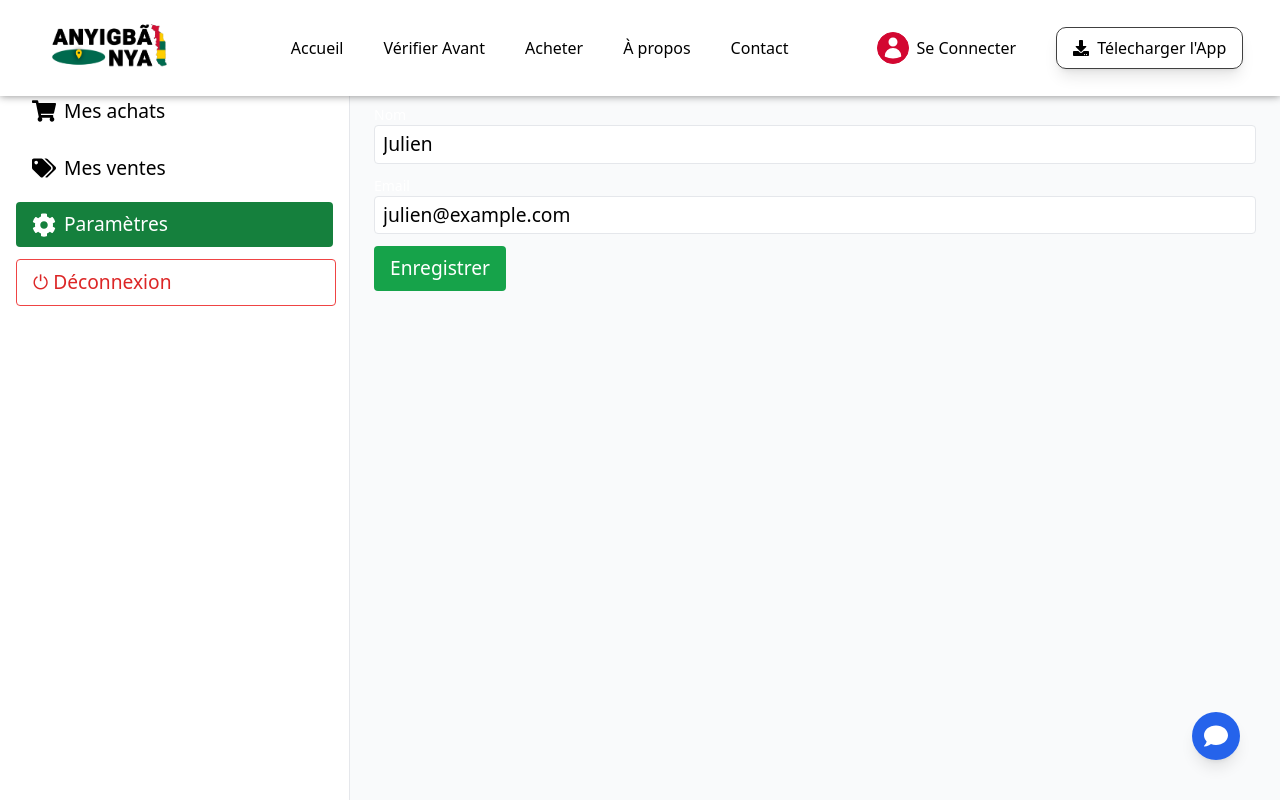
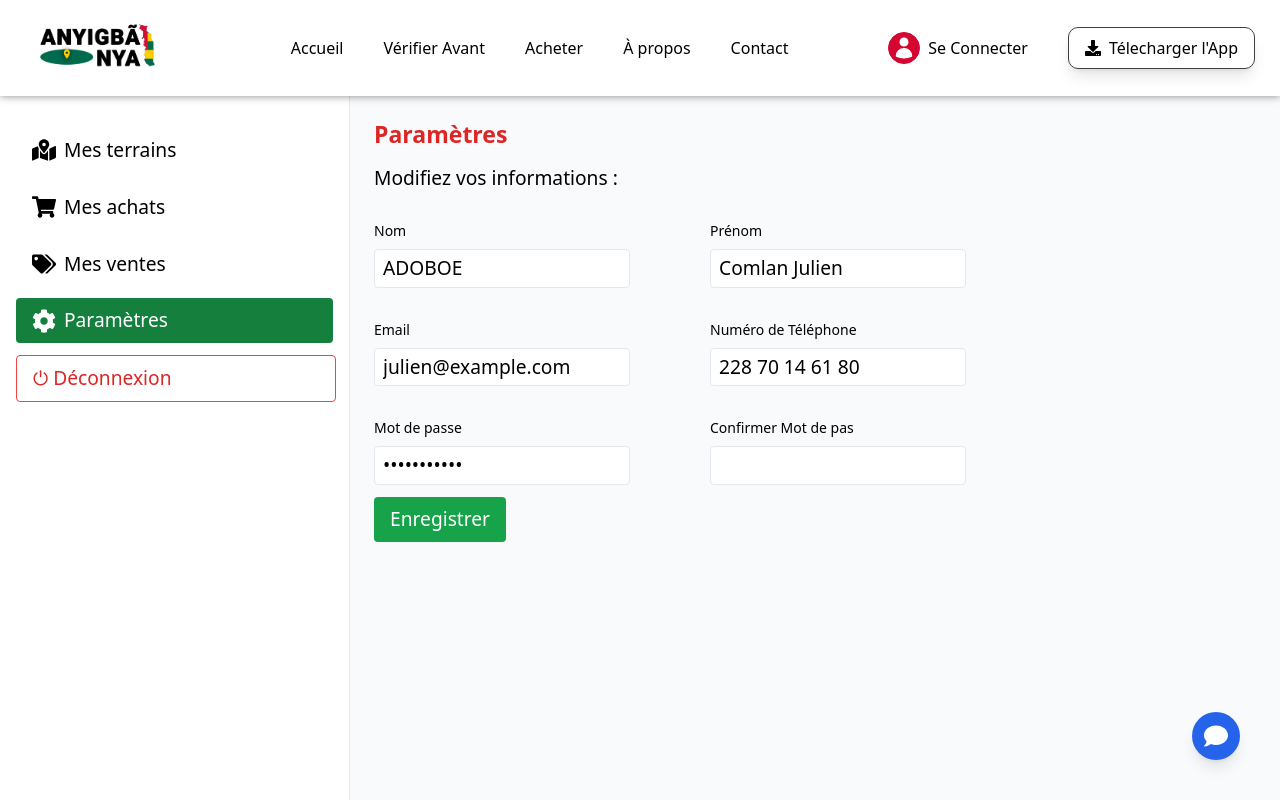
Before and after one commit to hustlerscorporation1/Beta.agnigan-gna, a React (Create React App) app: page /Profil in a window 1280 px wide. Both pictures are taken after a click on the button "Paramètres". Built offline with nearby package versions, Linux system fonts and the light colour scheme.

Commit message:
Mise en Jour 26 08 2025

```diff
--- a/src/Styles/Contact.css
+++ b/src/Styles/Contact.css
@@ -98,8 +98,14 @@
   transform: scale(1.05);
   transition: all 0.9s ease-in-out;
   background: #43a55d;
+  color: #fff;
+  border-radius: 15px 15px 15px 15px !important;
+}
+
+.contetaint-bureau:hover .titile-bureau {
+  transition: all 0.9s ease-in-out;
   color: #fff !important;
-  border-radius: 15px 15px 15px 15px !important;
+  transform: scale(1.05);
 }
 
 .logopartenaire {
--- a/src/Styles/Navbar.css
+++ b/src/Styles/Navbar.css
@@ -1,12 +1,13 @@
 .navbar {
   position: fixed !important;
-  justify-content: center !important;
+  justify-content: space-between !important;
   gap: 5rem;
   color: #000000 !important;
   background-color: rgb(255, 255, 255) !important;
   box-shadow: 0 0 0.5rem rgba(0, 0, 0, 0.47) !important;
   height: 6rem;
   width: 100%;
+  padding: 25px !important;
   z-index: 100000000 !important;
 }
 .linknav {
--- a/src/pages/Accueil.jsx
+++ b/src/pages/Accueil.jsx
@@ -149,7 +149,7 @@ function Accueil() {
   }, []);
 
   return (
-    <div className="">
+    <div className=" w-full">
       {/* Hero section */}
       <AnimationImage />
       <div
@@ -236,7 +236,7 @@ function Accueil() {
         </div>
       </div>
 
-      <div className="font-sans">
+      <div className="w-full font-sans">
         {/* Section 1: Header */}
         <section className="text-center py-12 bg-gray-50 section-veddete ">
           <div className="valeur">
--- a/src/pages/Apropos.jsx
+++ b/src/pages/Apropos.jsx
@@ -1,4 +1,3 @@
-import React from "react";
 import {
   FaHome,
   FaMapMarkedAlt,
@@ -19,6 +18,9 @@ import heroImage from "../images/hero-image.jpg";
 import { color } from "framer-motion";
 import Client1 from "../images/Client 1.jpg";
 import Client2 from "../images/Client 2.jpg";
+import React, { useState, useEffect, useRef } from "react";
+
+import terrain from "../videos/Terrain du Sud __ Publicité TV (1).mp4";
 
 const agents = [
   {
@@ -40,6 +42,28 @@ const agents = [
 ];
 
 function Apropos() {
+  const videoRef = useRef(null);
+  const [isPlaying, setIsPlaying] = useState(false);
+
+  const handleTogglePlay = async () => {
+    const v = videoRef.current;
+    if (!v) return;
+
+    // Si la vidéo est en pause → lecture avec son activé
+    if (v.paused) {
+      try {
+        v.muted = false; // réactiver le son
+        await v.play();
+        setIsPlaying(true);
+      } catch (err) {
+        console.error("Erreur lecture vidéo :", err);
+      }
+    } else {
+      v.pause();
+      setIsPlaying(false);
+    }
+  };
+
   return (
     <div className="">
       {/* Section vidéo premium */}
@@ -47,34 +71,38 @@ function Apropos() {
         className="video-section rounded-2xl overflow-hidden shadow-xl mb-12 border border-blue-200 bg-white"
         style={{
           width: "100%",
-          background: `url(${heroImage}) no-repeat center center`,
+          backgroundVideo: `url(${heroImage}) no-repeat center center`,
           backgroundSize: "cover",
         }}
       >
         <div
-          className=" relative w-full h-80 md:h-[400px]"
+          className="relative w-full h-80 md:h-[400px]"
           style={{
-            marginTop: "0px",
+            marginTop: "6rem",
             height: "500px",
             background: "#f6f9fc1c",
           }}
         >
           <video
-            className="absolute inset-0 w-full h-full object-cover"
-            autoPlay
-            muted
+            ref={videoRef}
+            className="absolute inset-0 w-full h-full object-cover cursor-pointer"
             loop
             playsInline
+            preload="metadata"
+            onClick={handleTogglePlay} // clique sur la vidéo aussi
           >
-            <source src="/video-plan.mp4" type="video/mp4" />
+            <source src={terrain} type="video/mp4" />
           </video>
-          <div className="absolute inset-0 bg-gradient-to-br from-transparent to-black/70"></div>
+
+          <div className="absolute inset-0 bg-gradient-to-br from-transparent to-black/70  pointer-events-none"></div>
+
+          {/* Titre + bouton → cachés quand la vidéo joue */}
+          {!isPlaying && (
+            <>
               <div className="absolute top-8 left-8 z-10">
                 <h2
                   className="text-4xl font-extrabold text-white drop-shadow mb-2"
-              style={{
-                color: "#ffe500",
-              }}
+                  style={{ color: "#ffe500" }}
                 >
                   Qui Somme Nous
                 </h2>
@@ -82,16 +110,21 @@ function Apropos() {
                   Regarder la vidéo
                 </p>
               </div>
+
+              {/* Bouton Play */}
               <button
-            className="absolute top-1/2 left-1/2 transform -translate-x-1/2 -translate-y-1/2 bg-blue-600 hover:bg-blue-700 text-white p-6 rounded-full shadow-2xl transition duration-300 z-10 border-4 border-white"
-            style={{
-              backgroundColor: "#43a55d",
-            }}
+                type="button"
+                onClick={handleTogglePlay}
+                className="absolute top-1/2 left-1/2 -translate-x-1/2 -translate-y-1/2 bg-green-600 hover:bg-green-700 text-white p-6 rounded-full shadow-2xl transition duration-300 z-10 border-4 border-white pointer-events-auto"
+                aria-label="Lire la vidéo"
               >
                 <svg width="40" height="40" fill="white" viewBox="0 0 24 24">
                   <path d="M8 5v14l11-7z" />
                 </svg>
               </button>
+            </>
+          )}
+
           <div className="absolute bottom-8 left-8 z-10 max-w-lg">
             <p className="text-white text-base md:text-lg drop-shadow">
               Lorem ipsum dolor sit amet consectetur. Morbi quis habitant donec
@@ -169,6 +202,7 @@ function Apropos() {
             className="text-3xl font-extrabold mb-2"
             style={{
               color: "#d30731",
+              fontSize: "2.4rem",
             }}
           >
             Nos agents professionnels
--- a/src/pages/Connexion.jsx
+++ b/src/pages/Connexion.jsx
@@ -130,7 +130,7 @@ function App() {
               flexDirection: "column",
               justifyContent: "left",
               alignItems: "left",
-              marginTop: "4rem",
+              marginTop: "8rem",
               background: "#F7FAFC",
               borderRadius: "1rem",
               color: "#000",
@@ -158,7 +158,7 @@ function App() {
               backgroundColor: "#FFF",
               borderRadius: "0.5rem",
               zIndex: "1000",
-              marginTop: "18.5rem",
+              marginTop: "22.5rem",
               marginLeft: "21.1rem",
               padding: "0.5rem",
             }}
@@ -211,10 +211,10 @@ function App() {
               marginBottom: "1rem",
             }}
           >
-            Lorem ipsum dolor, sit amet consectetur adipisicing elit. Quis odit
-            illo doloremque voluptates commodi, animi atque. Veritatis, beatae
-            fugiat illum obcaecati nihil nemo optio a dignissimos eos et non
-            doloremque.
+            La plateforme de confiance ou tu peux retrouver tous les
+            informations sur les terre togolaise et pour l'achat et la vente de
+            terrains au Togo. Nous vous garantissons des transactions 100%
+            sécurisées et des documents certifiés pour une paix d'esprit totale.
           </p>
         </div>
       </div>
--- a/src/pages/Contact.jsx
+++ b/src/pages/Contact.jsx
@@ -130,7 +130,7 @@ function Contact() {
               <FaPhone /> (+228) 90 05 58 75
             </li>
             <li className="flex items-center gap-2">
-              <FaEnvelope /> hustler@corporation.tg
+              <FaEnvelope /> hustlerscorporation1@gmail.com
             </li>
           </ul>
 
@@ -142,10 +142,10 @@ function Contact() {
               type="text"
               placeholder="Trouver une région"
             >
-              <option value="volvo">Volvo</option>
-              <option value="saab">Saab</option>
-              <option value="opel">Opel</option>
-              <option value="audi">Audi</option>
+              <option value="volvo">Maritime </option>
+              <option value="saab">Plateaux</option>
+              <option value="opel">Centrale</option>
+              <option value="audi">Kara</option>
             </select>
 
             {/* <input className="border px-3 py-2 rounded" type="text" placeholder="Trouver une région" /> */}
@@ -208,7 +208,9 @@ function Contact() {
           <div className="shadow contetaint-bureau rounded overflow-hidden">
             <img src={MonImagebureau1} alt="Lomé" />
             <div className="p-4">
-              <h3 className="font-semibold text-lg">Lomé Agoè</h3>
+              <h3 className="titile-bureau font-semibold text-red-600 text-lg">
+                Lomé Agoè
+              </h3>
               <p>555555, Agoè A. A, Togo</p>
               <p>Tél : +228 92-27-86-09</p>
               <p>Email : smartcity@corporation</p>
@@ -218,7 +220,9 @@ function Contact() {
           <div className="shadow contetaint-bureau rounded overflow-hidden">
             <img src={MonImagebureau2} alt="Kara" />
             <div className="p-4">
-              <h3 className="font-semibold text-lg">Kara</h3>
+              <h3 className="titile-bureau font-semibold text-red-600  text-lg">
+                Kara
+              </h3>
               <p>Ville de Kara, MD 66565</p>
               <p>Tél : +228 92-27-86-09</p>
               <p>Email : smartcity@corporation</p>
@@ -228,7 +232,9 @@ function Contact() {
           <div className="shadow contetaint-bureau rounded overflow-hidden">
             <img src={MonImagebureau3} alt="Vogan" />
             <div className="p-4">
-              <h3 className="font-semibold text-lg">Vogan, centre ville</h3>
+              <h3 className="titile-bureau font-semibold text-red-600  text-lg">
+                Vogan, centre ville
+              </h3>
               <p>Vogan centre ville, MD 77614</p>
               <p>Tél : +228 92-27-86-09</p>
               <p>Email : smartcity@corporation</p>
@@ -240,7 +246,7 @@ function Contact() {
       <footer className="bg-gray-900 text-gray-300 px-8 py-10 text-sm">
         <div className="info-footer md:grid-cols-4 gap-6 mb-6">
           <div>
-            <h4 className="font-semibold mb-2">Horaires d'ouverture</h4>
+            <h4 className="font-semibold  mb-2">Horaires d'ouverture</h4>
             <p>Lun-Ven: 09:00 - 20:00</p>
             <p>Sam-Dim: 09:00 - 14:00</p>
           </div>
--- a/src/pages/DetailleTairrain.jsx
+++ b/src/pages/DetailleTairrain.jsx
@@ -164,9 +164,9 @@ const TerrainDetails = () => {
         {open && (
           <div className="fixed inset-0 flex items-center justify-center bg-black/50 backdrop-blur-sm z-50 ">
             <div
-              className="bg-white p-8 rounded-2xl shadow-lg w-full max-w-lg relative"
+              className="bg-white h p-8 rounded-2xl shadow-lg w-full max-w-lg relative"
               style={{
-                marginTop: "250px",
+                marginTop: "10rem",
               }}
             >
               <button
--- a/src/pages/Profil.jsx
+++ b/src/pages/Profil.jsx
@@ -7,32 +7,26 @@ import { FaCog, FaShoppingCart, FaTags, FaMapMarkedAlt } from "react-icons/fa";
 
 function App() {
   const [activePage, setActivePage] = useState("evenements");
-  const [activeTab, setActiveTab] = useState("tous"); // Onglet actif pour "Mes évènements"
+  const [activeTab, setActiveTab] = useState("tousTerrain"); // Onglet actif pour "Mes évènements"
 
   const renderEvenements = () => {
     switch (activeTab) {
-      case "tous":
+      case "tousTerrain":
         return (
           <p>
-            Voici la liste de <b>tous</b> vos évènements.
+            Voici la liste de <b>tous</b> Vos Terrain.
           </p>
         );
-      case "encours":
+      case "encoursTerrain":
+        return <p>Voici la liste de tous vos demande .</p>;
+
+      case "avenirTerrain":
+        return <p>?????????????????.</p>;
+
+      case "passesTerrain":
         return (
           <p>
-            Voici vos évènements <b>en cours</b>.
-          </p>
-        );
-      case "avenir":
-        return (
-          <p>
-            Voici vos évènements <b>à venir</b>.
-          </p>
-        );
-      case "passes":
-        return (
-          <p>
-            Voici vos évènements <b>passés</b>.
+            Voici la liste de tous vos demande <b>passés</b>.
           </p>
         );
       default:
@@ -49,9 +43,9 @@ function App() {
             <ul className="flex gap-3 border-b mb-4">
               <li>
                 <button
-                  onClick={() => setActiveTab("tous")}
+                  onClick={() => setActiveTab("tousTerrain")}
                   className={`px-3 py-2 ${
-                    activeTab === "tous"
+                    activeTab === "tousTerrain"
                       ? "border-b-2 border-blue-600 font-semibold"
                       : ""
                   }`}
@@ -61,9 +55,9 @@ function App() {
               </li>
               <li>
                 <button
-                  onClick={() => setActiveTab("encours")}
+                  onClick={() => setActiveTab("encoursTerrain")}
                   className={`px-3 py-2 ${
-                    activeTab === "encours"
+                    activeTab === "encoursTerrain"
                       ? "border-b-2 border-blue-600 font-semibold"
                       : ""
                   }`}
@@ -73,21 +67,21 @@ function App() {
               </li>
               <li>
                 <button
-                  onClick={() => setActiveTab("avenir")}
+                  onClick={() => setActiveTab("avenirTerrain")}
                   className={`px-3 py-2 ${
-                    activeTab === "avenir"
+                    activeTab === "avenirTerrain"
                       ? "border-b-2 border-blue-600 font-semibold"
                       : ""
                   }`}
                 >
-                  À venir
+                  ????
                 </button>
               </li>
               <li>
                 <button
-                  onClick={() => setActiveTab("passes")}
+                  onClick={() => setActiveTab("passesTerrain")}
                   className={`px-3 py-2 ${
-                    activeTab === "passes"
+                    activeTab === "passesTerrain"
                       ? "border-b-2 border-blue-600 font-semibold"
                       : ""
                   }`}
@@ -113,6 +107,7 @@ function App() {
             <div className="mt-3">{renderEvenements()}</div>
           </div>
         );
+
       case "paiements":
         return (
           <div>
@@ -151,7 +146,7 @@ function App() {
                       : ""
                   }`}
                 >
-                  À venir
+                  ????
                 </button>
               </li>
               <li>
@@ -184,6 +179,7 @@ function App() {
             <div className="mt-3">{renderEvenements()}</div>
           </div>
         );
+
       case "hotels":
         return (
           <div>
@@ -222,7 +218,7 @@ function App() {
                       : ""
                   }`}
                 >
-                  À venir
+                  ?????
                 </button>
               </li>
               <li>
@@ -255,28 +251,118 @@ function App() {
             <div className="mt-3">{renderEvenements()}</div>
           </div>
         );
+
       case "parametres":
         return (
           <div>
             <p className="mb-2">Modifiez vos informations :</p>
             <form className="space-y-3">
+              <div className="flex gap-[5rem]">
+                {/* Nom */}
                 <div>
-                <label className="block text-sm font-medium">Nom</label>
+                  <label
+                    className="block mt-5 mb-2 text-sm font-medium"
+                    style={{
+                      color: "#000000",
+                    }}
+                  >
+                    Nom
+                  </label>
                   <input
                     type="text"
-                  className="w-full border rounded px-2 py-1"
-                  defaultValue="Julien"
+                    className=" border rounded px-2 py-1"
+                    defaultValue="ADOBOE"
                   />
                 </div>
+                {/* Prenom */}
                 <div>
-                <label className="block text-sm font-medium">Email</label>
+                  <label
+                    className="block mt-5 mb-2 text-sm font-medium"
+                    style={{
+                      color: "#000000",
+                    }}
+                  >
+                    Prénom
+                  </label>
+                  <input
+                    type="text"
+                    className=" border rounded px-2 py-1"
+                    defaultValue="Comlan Julien"
+                  />
+                </div>
+              </div>
+              <div className="flex gap-[5rem] ">
+                {/* Mail */}
+                <div>
+                  <label
+                    className="block mt-5 mb-2 text-sm font-medium"
+                    style={{
+                      color: "#000000ff",
+                    }}
+                  >
+                    Email
+                  </label>
                   <input
                     type="email"
-                  className="w-full border rounded px-2 py-1"
+                    className=" border rounded px-2 py-1"
                     defaultValue="julien@example.com"
                   />
                 </div>
-              <button className="bg-green-600 text-white px-4 py-2 rounded">
+
+                {/* numero */}
+                <div>
+                  <label
+                    className="block mt-5 mb-2 text-sm font-medium"
+                    style={{
+                      color: "#000000",
+                    }}
+                  >
+                    Numéro de Téléphone
+                  </label>
+                  <input
+                    type="text"
+                    className=" border rounded px-2 py-1"
+                    defaultValue="228 70 14 61 80"
+                  />
+                </div>
+              </div>
+
+              <div className="flex gap-[5rem] ">
+                {/* Mail */}
+                <div>
+                  <label
+                    className="block mt-5 mb-2 text-sm font-medium"
+                    style={{
+                      color: "#000000ff",
+                    }}
+                  >
+                    Mot de passe
+                  </label>
+                  <input
+                    type="password"
+                    className=" border rounded px-2 py-1"
+                    defaultValue="ZaDFF0;303@"
+                  />
+                </div>
+
+                {/* numero */}
+                <div>
+                  <label
+                    className="block mt-5 mb-2 text-sm font-medium"
+                    style={{
+                      color: "#000000",
+                    }}
+                  >
+                    Confirmer Mot de pas
+                  </label>
+                  <input
+                    type="password"
+                    className=" border rounded px-2 py-1"
+                    defaultValue=""
+                  />
+                </div>
+              </div>
+              <button className="bg-green-600 mt-5 text-white px-4 py-2 rounded">
                 Enregistrer
               </button>
             </form>
@@ -299,7 +385,7 @@ function App() {
       <div
         className="flex flex-1"
         style={{
-          marginTop: "0rem",
+          marginTop: "6rem",
           fontSize: "1.2rem",
         }}
       >
@@ -355,13 +441,18 @@ function App() {
 
         {/* Content */}
         <main className="flex-1 p-6">
-          <h2 className="font-bold text-xl mb-4">
+          <h2
+            className="font-bold text-red-600 text-xl mb-4"
+            style={{
+              fontSize: "23px",
+            }}
+          >
             {activePage === "evenements"
-              ? "Mes évènements"
+              ? "Mes Terrains"
               : activePage === "paiements"
-              ? "Mes paiements d'évènement"
+              ? "Mes Achat"
               : activePage === "hotels"
-              ? "Mes réservations d'hôtels"
+              ? "Mes Vents"
               : activePage === "parametres"
               ? "Paramètres"
               : "Déconnexion"}
```
Also changed, not shown: 1 other file (tests, documents, lock files or other folders). Lines whose indentation alone changed are shown as unchanged.
